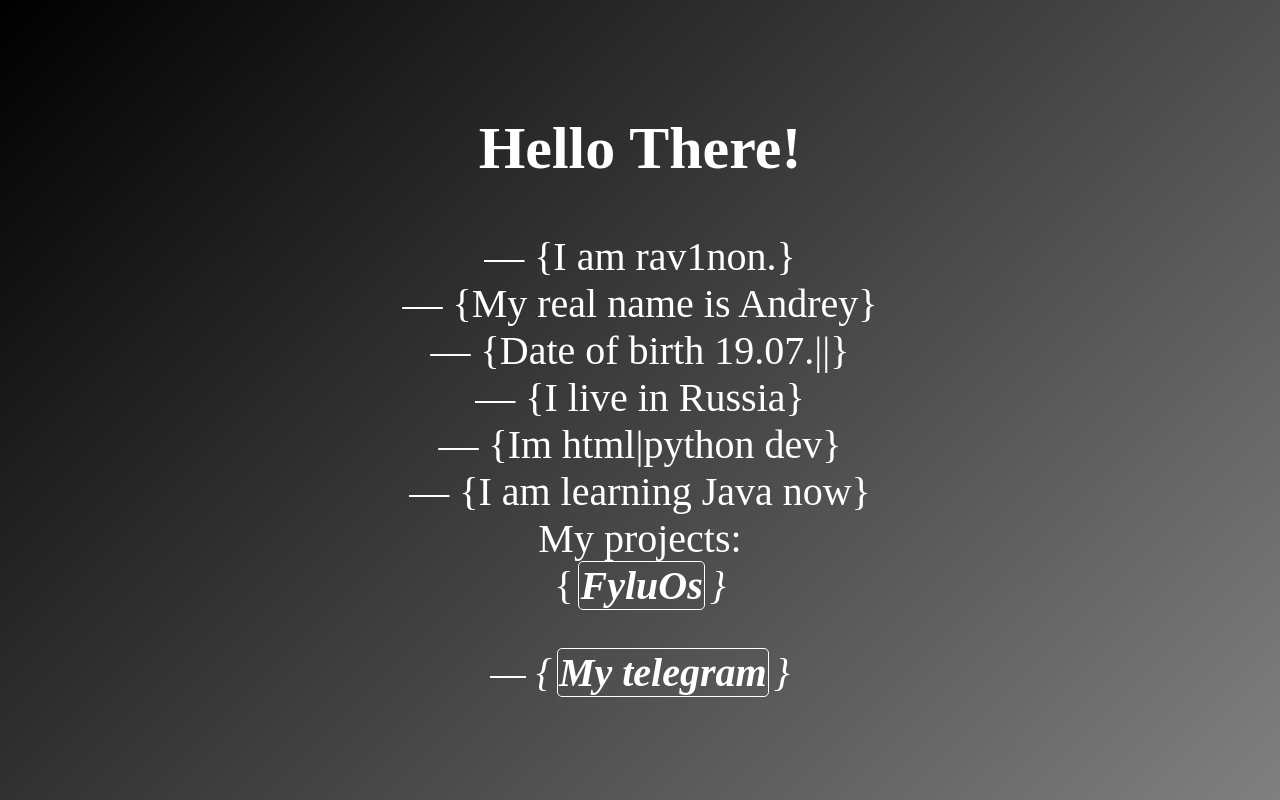
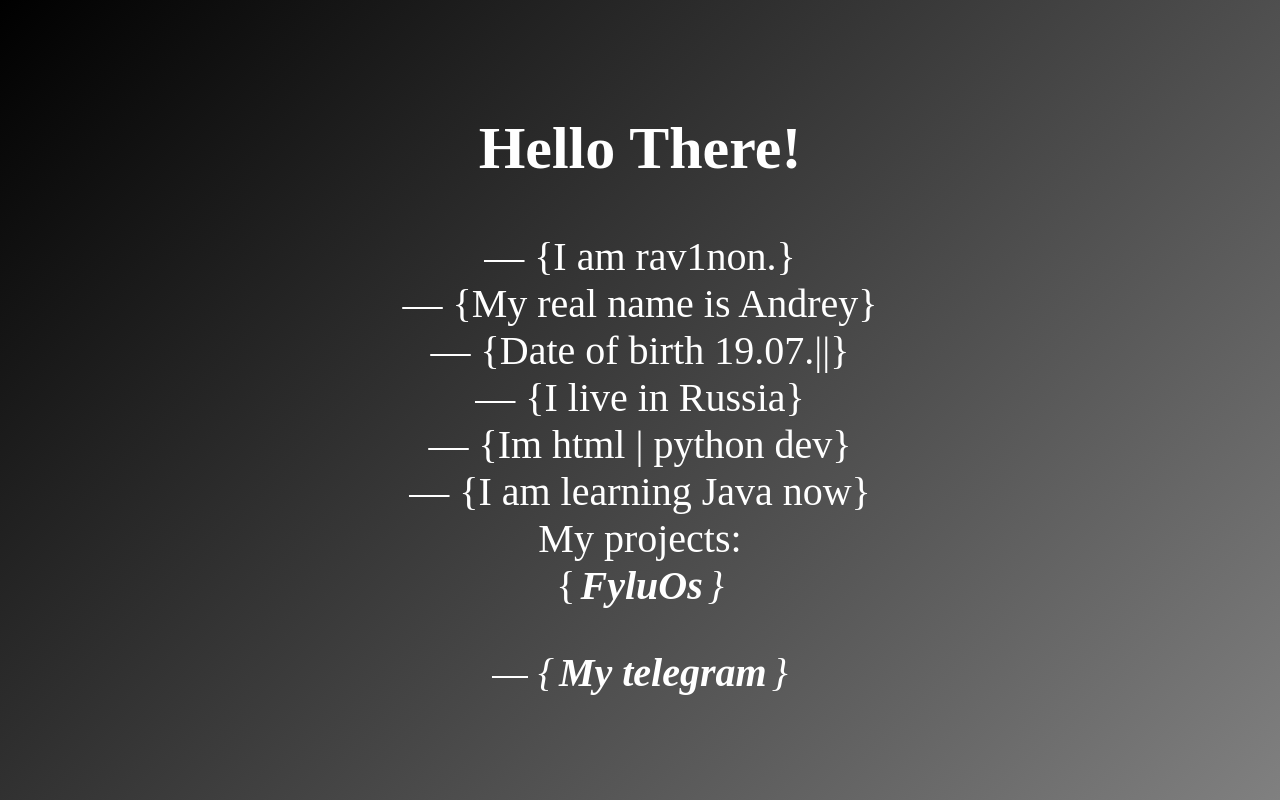
Before and after one commit to Rav1non/rav1non.github.io, a plain HTML site: page index.html in a window 1280 px wide. Drawn offline with Linux system fonts and the light colour scheme; files that its build step writes are made by us from their sources; a web font is replaced by a local one.

Commit message:
Add files via upload

```diff
--- a/index.html
+++ b/index.html
@@ -3,7 +3,7 @@
 <head>
     <meta charset="UTF-8">
     <title>rav1non bio</title>
-    <link rel="stylesheet" type="text/css" href="./style.css">
+    <link rel="stylesheet" type="text/css" href="./css/style.css">
     <link href="https://fonts.googleapis.com/css2?family=Doto:wght@100..900&display=swap" rel="stylesheet">
 </head>
 <body>
@@ -13,7 +13,7 @@
         <div>— {My real name is Andrey}</div>
         <div>— {Date of birth 19.07.||}</div>
         <div>— {I live in Russia}</div>
-        <div>— {Im html|python dev}</div>
+        <div>— {Im html | python dev}</div>
         <div>— {I am learning Java now}</div>
         <div>My projects:</div>
         <div>{<em><b><a href="https://fyluos.fylu.ru">FyluOs</a></b>}</div>
--- a/style.css
+++ b/style.css
@@ -22,15 +22,18 @@ body {
 a {
     text-decoration: none;
     color: white;
-    padding: 1.2px 1px;
-    border: 1px solid white;
     border-radius: 5px;
     margin: 0 5px;
     transition: transform 0.3s, opacity 0.3s;
     font-size: 2.5rem;
+    display: inline-block;
 }
 
 a:hover {
     transform: scale(0.9);
     opacity: 0.8;
 }
+
+a:active {
+    box-shadow: 0 0 5px rgba(255, 255, 255, 0.8);
+}
```
